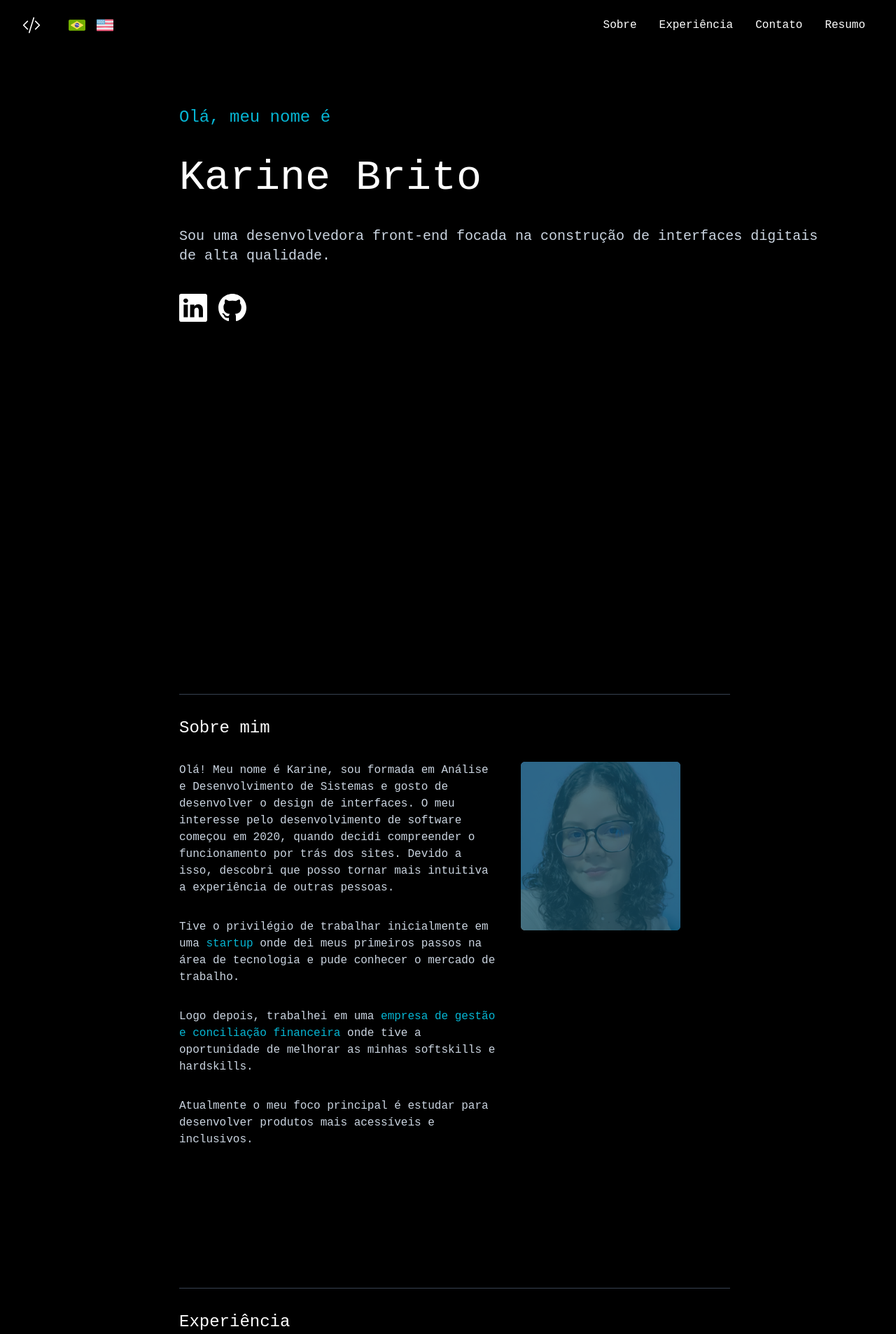
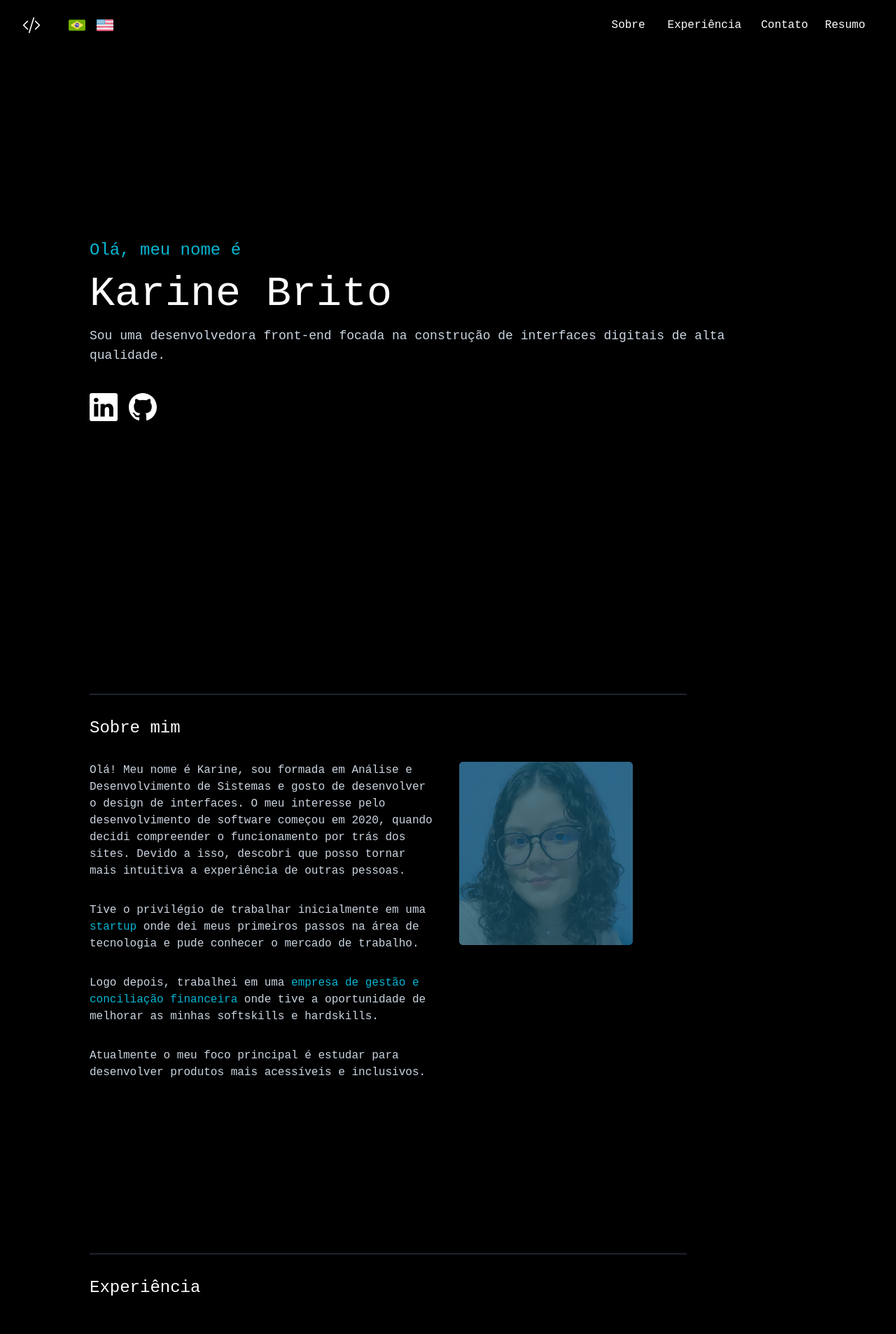
Before and after one commit to karinebrito/karinebrito.github.io, a React (Vite) app: page / in a window 1280 px wide. Shown: the top 1907 px of the page at 70% size. Built offline with nearby package versions, Linux system fonts and the light colour scheme.

Commit message:
changing style

```diff
--- a/src/components/contact.tsx
+++ b/src/components/contact.tsx
@@ -1,5 +1,4 @@
 import { BsEnvelopeAt } from 'react-icons/bs'
-import { FiArrowDown } from 'react-icons/fi'
 import { useTranslation } from 'react-i18next'
 import Footer from './footer'
 
@@ -11,17 +10,14 @@ const Contact = () => {
   }
 
   return (
-    <section id='contact-section' className='flex flex-col justify-center items-center p-10 lg:min-h-screen'>
-        <h2 className='text-6xl md:text-4xl xs:text-xl text-white mb-4 mx-4 xs:mt-20' >{t('contact.contact_me')}</h2>
-        <div className='xs:mt-8'>
+    <section id='contact-section' className='flex flex-col justify-center items-left p-10 lg:px-32 lg:min-h-screen'>
+        <h2 className='text-xl text-white mb-4 xs:mt-20' >{t('contact.contact_me')}</h2>
+        <div className='xs:mt-4'>
             <p className='text-slate-300'>
             {t('contact.doubt')}
             </p>
         </div>
-        <div className='text-white mt-20 xs:mt-8'>
-            <FiArrowDown size={30}/>
-        </div>
-        <div className='text-white mt-10 cursor-pointer'>
+        <div className='text-white mt-2 cursor-pointer'>
             <BsEnvelopeAt size={60} className='hover:text-cyan-500 hover:scale-105 transition-transform duration-200 ease-in-out' onClick={openEmail}/>
         </div>
         <div className='mt-20'>
--- a/src/components/experience.tsx
+++ b/src/components/experience.tsx
@@ -4,7 +4,7 @@ const Experience = () => {
   const { t } = useTranslation()
 
   return (
-    <section id='experience-section' className='p-10 lg:p-20 lg:pl-64 lg:min-h-screen'>
+    <section id='experience-section' className='p-10 lg:p-20 lg:px-32 lg:min-h-screen'>
       <div className='border-b border-gray-700 w-5/6 mt-10 mb-8'></div>
       <h1 className='text-4xl xs:text-2xl text-white'>{t('experience.experience')}</h1>
       <ol className='mt-8 grid lg:w-2/3 md:1/2'>
--- a/src/components/hero.tsx
+++ b/src/components/hero.tsx
@@ -7,16 +7,16 @@ const Hero = () => {
 
   return (
     <>
-      <section className='flex justify-center items-start p-10 lg:p-20 lg:pl-64 lg:min-h-screen'>
+      <section className='flex justify-center items-center p-10 lg:p-20 lg:px-32 lg:min-h-screen'>
         <div className='md:w-full xs:w-full'>
             <div>
               <h1 className='text-3xl md:text-2xl xs:text-xl text-cyan-500'>{t('hero.hi_my_name')}</h1>
             </div>
             <div>
-              <h2 className='mt-10 text-8xl md:text-6xl xs:text-4xl text-white'>{t('hero.name')}</h2>
+              <h2 className='mt-4 text-8xl md:text-6xl xs:text-4xl text-white'>{t('hero.name')}</h2>
             </div>
             <div>
-              <h3 className='mt-10 text-xl text-slate-300'>
+              <h3 className='mt-4 text-xl xs:text-lg text-slate-300'>
               {t('hero.description_resume')}
               </h3>
             </div>
@@ -31,7 +31,7 @@ const Hero = () => {
         </div>
       </section>
 
-      <section id='about-section' className='p-10 lg:p-20 lg:pl-64 lg:min-h-screen'>
+      <section id='about-section' className='p-10 lg:p-20 lg:px-32 lg:min-h-screen'>
         <div className='border-b border-gray-700 w-5/6 mt-10 mb-8'></div>
         <h1 className='text-4xl xs:text-2xl text-white lg:mr-4 mb-8'>{t('hero.about')}</h1>
         <div className='grid lg:grid-cols-4 md:grid-cols-2 gap-8'>
--- a/src/components/nav.tsx
+++ b/src/components/nav.tsx
@@ -64,10 +64,10 @@ const Nav = () => {
             </div>
           </div>
           <div className='space-x-4 text-3x1'>
-            <div className='xs:hidden md:hidden lg:block space-x-2'>
-              <a href='#' onClick={(e) => scrollToSection('about-section', e)} className='hover:text-cyan-500 px-3 py-2 text-x1 cursor-pointer'>{t('nav.about')}</a>
-              <a href='#' onClick={(e) => scrollToSection('experience-section', e)} className='hover:text-cyan-500 px-3 py-2 text-x1 cursor-pointer'>{t('nav.experience')}</a>
-              <a href='#' onClick={(e) => scrollToSection('contact-section', e)} className='hover:text-cyan-500 px-3 py-2 text-x1 cursor-pointer'>{t('nav.contact')}</a>
+            <div className='xs:hidden md:hidden lg:block'>
+              <a href='#' onClick={(e) => scrollToSection('about-section', e)} className='hover:text-cyan-500 p-4 text-x1 cursor-pointer'>{t('nav.about')}</a>
+              <a href='#' onClick={(e) => scrollToSection('experience-section', e)} className='hover:text-cyan-500 p-4 text-x1 cursor-pointer'>{t('nav.experience')}</a>
+              <a href='#' onClick={(e) => scrollToSection('contact-section', e)} className='hover:text-cyan-500 px-3 p-4 text-x1 cursor-pointer'>{t('nav.contact')}</a>
               <a onClick={openResumePdf} className='hover:text-cyan-500 px-3 py-2 text-x1 cursor-pointer'>{t('nav.resume')}</a>
             </div>
             <div className='xs:block md:block lg:hidden'>
```
